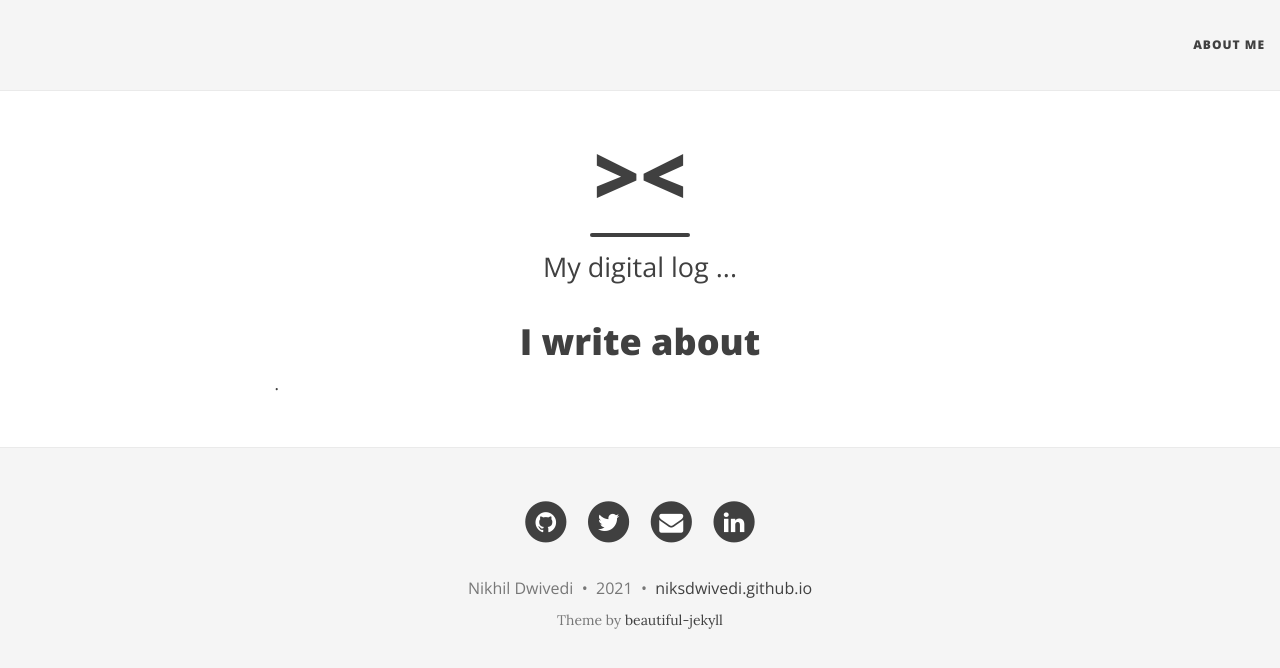
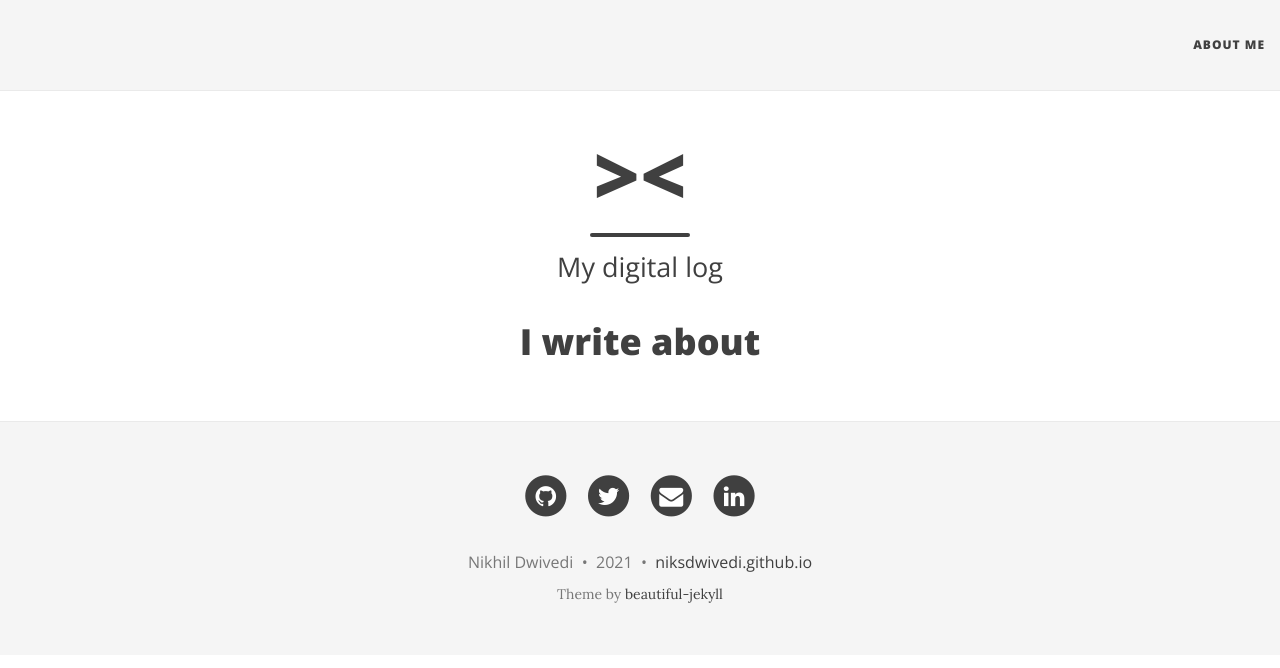
Before and after one commit to niksdwivedi/niksdwivedi.github.io, a Jekyll site: the page built from index.html, in a window 1280 px wide. Shown: the top 668 px of the page. Built offline with Jekyll 4.4.1, drawn with Linux system fonts in a browser that asks for light colours; nearby versions of some CDN libraries; library files that are not in the unit come from our copies; the list of posts is cut into pages by our own code.

Commit message:
Update index.html

```diff
--- a/index.html
+++ b/index.html
@@ -1,12 +1,13 @@
 ---
 layout: home
 title: '><'
-subtitle: My digital log ...
+subtitle: My digital log
 use-site-title: true
 meta-title: "Nikhil Dwivedi : A digital log"
 ---
 
 <!-- Typed.js -->
+<script src="/assets/js/jquery-1.11.2.min.js"></script> <!-- Typed.js uses old jQuery version, DO NOT REMOVE jquery-1.11.2.min.js -->
 <script src="/js/typed.min.js" type="text/javascript"></script>
 <script>
   $(function(){
@@ -29,5 +30,3 @@ meta-title: "Nikhil Dwivedi : A digital log"
     </div>
   </div>
 </div>
-<blink><span class="cursor">&nbsp;</span></blink>
-<blink><span class="cursor">.</span></blink>
```
